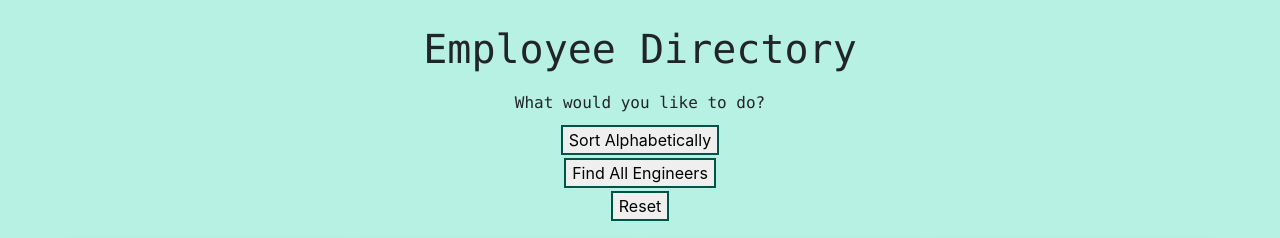
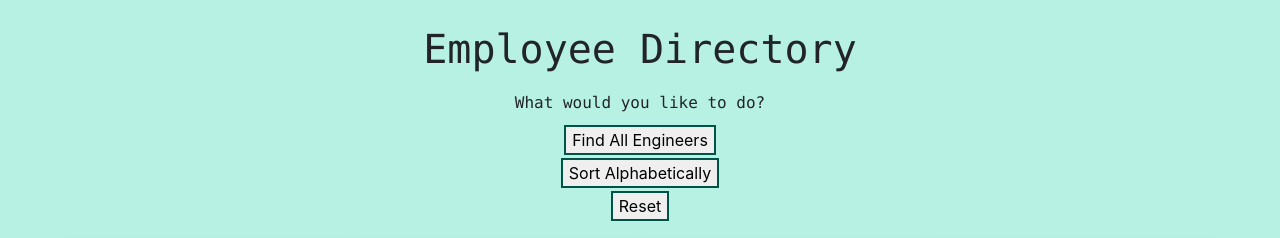
Before and after one commit to shanscirg/employee-directory, a React (Create React App) app: page / in a window 1280 px wide. Shown: the top 238 px of the page. Built offline with nearby package versions, Linux system fonts and the light colour scheme.

Commit message:
moved buttons

```diff
--- a/src/App.js
+++ b/src/App.js
@@ -3,12 +3,12 @@ import './App.css';
 import Employee from './components/Employee';
 import Button from './components/Button';
 import Header from './components/Header';
-import employees from './employees.json';
+import employeesList from './employees.json';
 import "./index.css";
 
 class App extends Component {
   state = {
-    employees: employees
+    employees: employeesList
   };
 
   handleInputChange = event => {
@@ -47,9 +47,9 @@ class App extends Component {
       <>
         <Header />
         <div className="buttons-div">
+          <Button onClick={() => this.setState({ employees: this.filterEmployees() })}>Find All Engineers</Button>
           <Button onClick={() => this.setState({ employees: this.state.employees.sort(this.sortEmployees) })}>Sort Alphabetically</Button>
-          <Button onClick={() => this.setState({ employees: this.filterEmployees() })}>Find All Engineers</Button>
-          <Button onClick={() => this.setState({ employees: employees })}>Reset</Button>
+          <Button onClick={() => this.setState({ employees: employeesList })}>Reset</Button>
         </div>
         <Employee employees={this.state.employees} />
       </>
```
